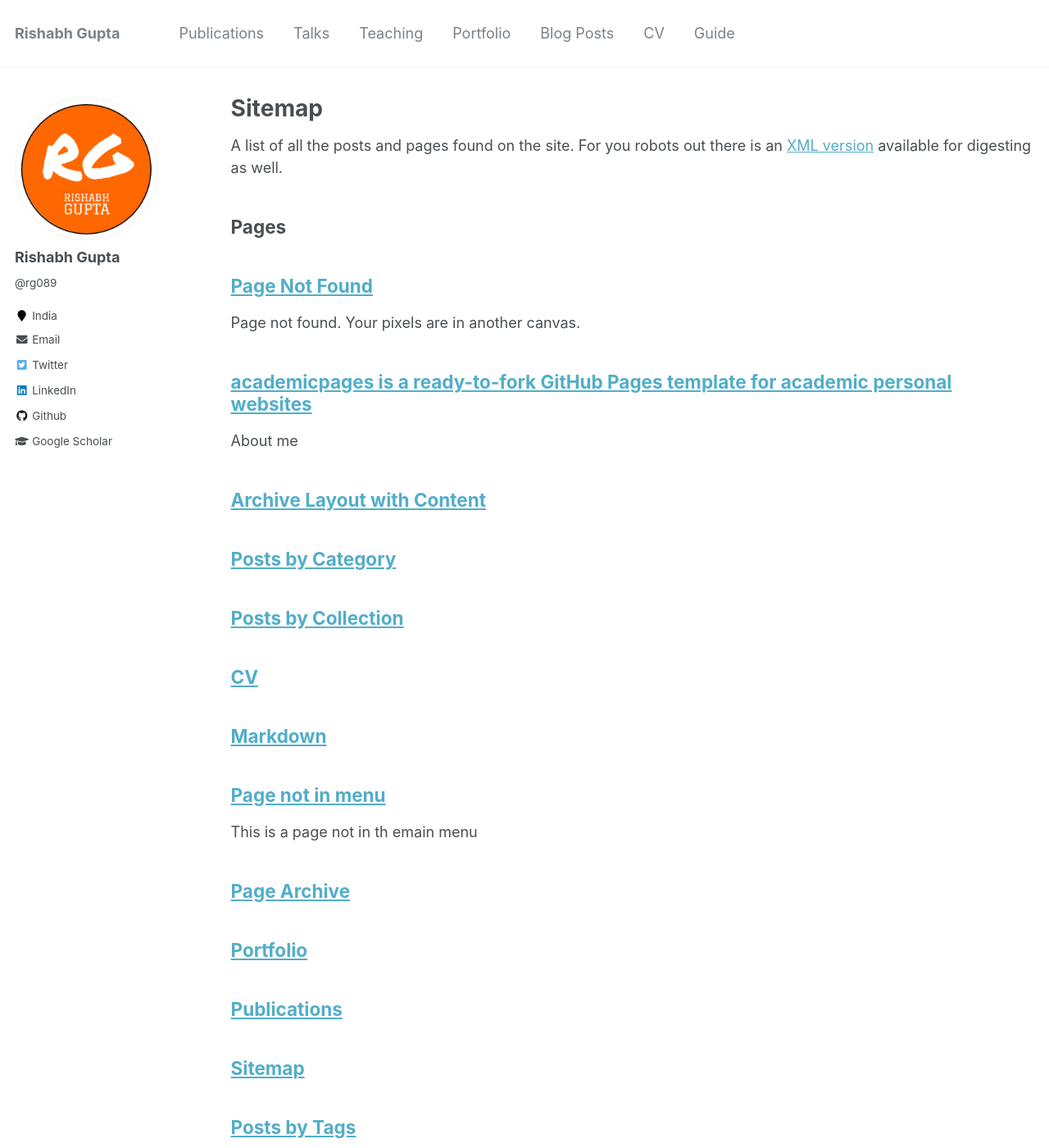
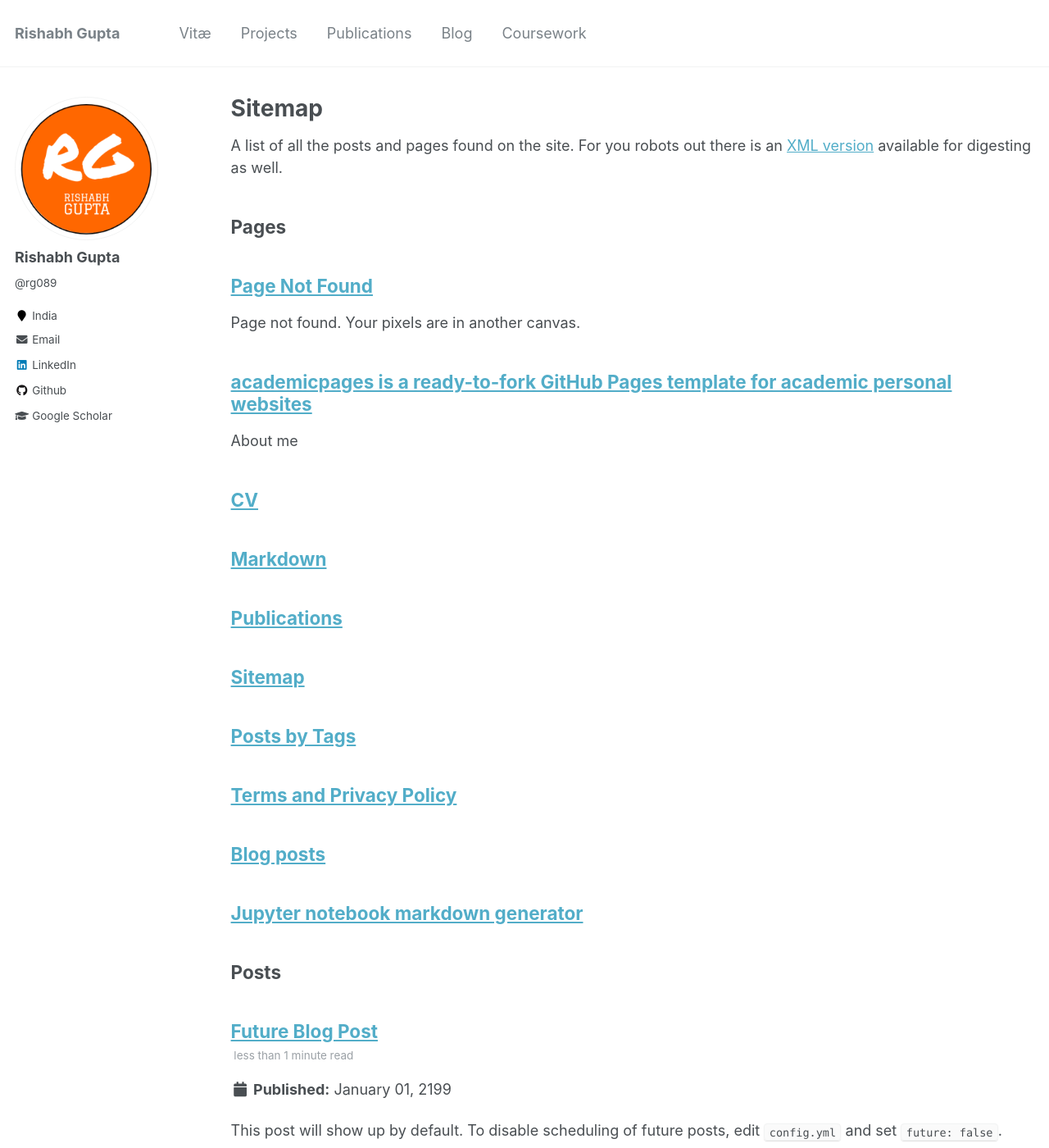
Before and after one commit to rg089/rg089.github.io, a Jekyll site: the page built from _pages/sitemap.md, in a window 1280 px wide and 1400 px high. Shown: the whole window at 82% size. Built offline with Jekyll 4.4.1, drawn with Linux system fonts in a browser that asks for light colours; some of the changed text lies outside the part shown.

Commit message:
updated navigation

```diff
--- a/_config.yml
+++ b/_config.yml
@@ -109,7 +109,7 @@ author:
   stackoverflow    : # http://stackoverflow.com/users/123456/username
   steam            :
   tumblr           :
-  twitter          : "rg089"
+  twitter          :
   vine             :
   weibo            :
   xing             :
--- a/_data/navigation.yml
+++ b/_data/navigation.yml
@@ -1,22 +1,17 @@
 # main links links
 main:
+
+  - title: "Vitæ"
+    url: "/cv"
+
+  - title: "Projects"
+    url: /projects/
+
   - title: "Publications"
     url: /publications/
 
-  - title: "Talks"
-    url: /talks/
-
-  - title: "Teaching"
-    url: /teaching/
-
-  - title: "Portfolio"
-    url: /portfolio/
-
-  - title: "Blog Posts"
+  - title: "Blog"
     url: /year-archive/
 
-  - title: "CV"
-    url: /cv/
-
-  - title: "Guide"
-    url: /markdown/
+  - title: "Coursework"
+    url: /courses/
--- a/_includes/footer.html
+++ b/_includes/footer.html
@@ -21,4 +21,4 @@
   </ul>
 </div>
 
-<div class="page__footer-copyright">&copy; {{ site.time | date: '%Y' }} {{ site.name | default: site.title }}. {{ site.data.ui-text[site.locale].powered_by | default: "Powered by" }} <a href="http://jekyllrb.com" rel="nofollow">Jekyll</a> &amp; <a href="https://github.com/academicpages/academicpages.github.io">AcademicPages</a>, a fork of <a href="https://mademistakes.com/work/minimal-mistakes-jekyll-theme/" rel="nofollow">Minimal Mistakes</a>.</div>
+<div class="page__footer-copyright">&copy; {{ site.time | date: '%Y' }} {{ site.name | default: site.title }}.</div>
--- a/_pages/category-archive.html
+++ /dev/null
@@ -1,17 +0,0 @@
----
-layout: archive
-permalink: /categories/
-title: "Posts by Category"
-author_profile: true
----
-
-{% include base_path %}
-{% include group-by-array collection=site.posts field="categories" %}
-
-{% for category in group_names %}
-  {% assign posts = group_items[forloop.index0] %}
-  <h2 id="{{ category | slugify }}" class="archive__subtitle">{{ category }}</h2>
-  {% for post in posts %}
-    {% include archive-single.html %}
-  {% endfor %}
-{% endfor %}
--- a/_pages/non-menu-page.md
+++ /dev/null
@@ -1,17 +0,0 @@
----
-permalink: /non-menu-page/
-title: "Page not in menu"
-excerpt: "This is a page not in th emain menu"
-author_profile: true
-redirect_from:
-  - "/nmp/"
-  - "/nmp.html"
----
-
-This is a page not in the menu. You can use markdown in this page.
-
-Heading 1
-======
-
-Heading 2
-======
--- a/_pages/page-archive.html
+++ /dev/null
@@ -1,11 +0,0 @@
----
-layout: archive
-title: "Page Archive"
-permalink: /page-archive/
-author_profile: false
----
-
-{% include base_path %}
-{% for post in site.pages %}
-  {% include archive-single.html %}
-{% endfor %}
--- a/_pages/portfolio.html
+++ /dev/null
@@ -1,13 +0,0 @@
----
-layout: archive
-title: "Portfolio"
-permalink: /portfolio/
-author_profile: true
----
-
-{% include base_path %}
-
-
-{% for post in site.portfolio %}
-  {% include archive-single.html %}
-{% endfor %}
```
Also changed, not shown: _pages/archive-layout-with-content.md (deleted, +0 -177 lines), _pages/collection-archive.html (deleted, +0 -24 lines), _pages/talkmap.html (deleted, +0 -9 lines), _pages/talks.html (deleted, +0 -16 lines), _pages/teaching.html (deleted, +0 -12 lines), _portfolio/portfolio-1.md (deleted, +0 -7 lines), _portfolio/portfolio-2.html (deleted, +0 -7 lines), _pages/courses.md (added), _pages/projects.md (added), 2 other files.
